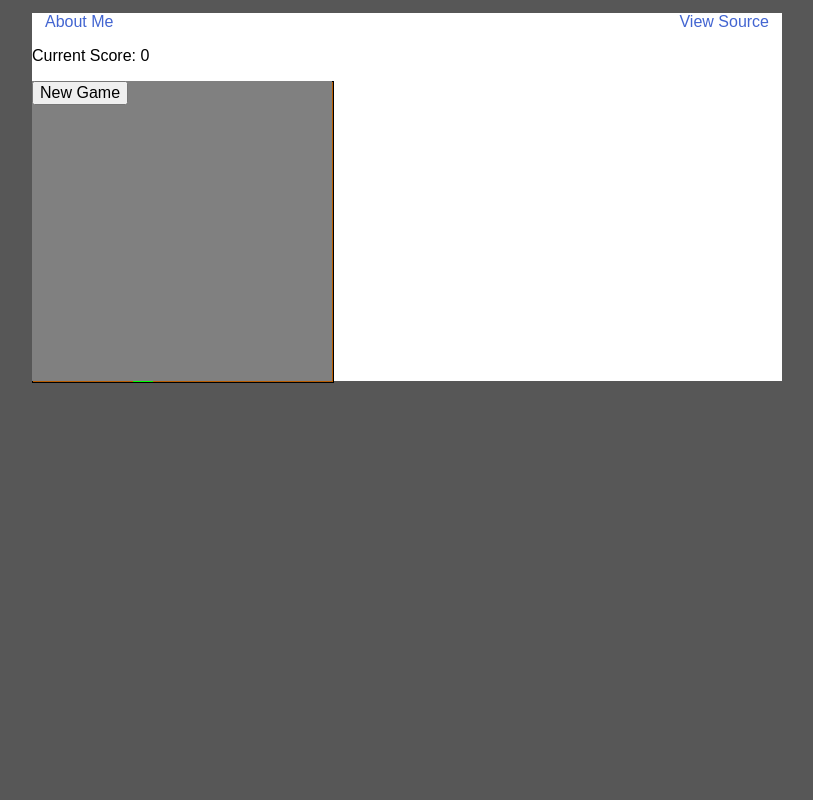
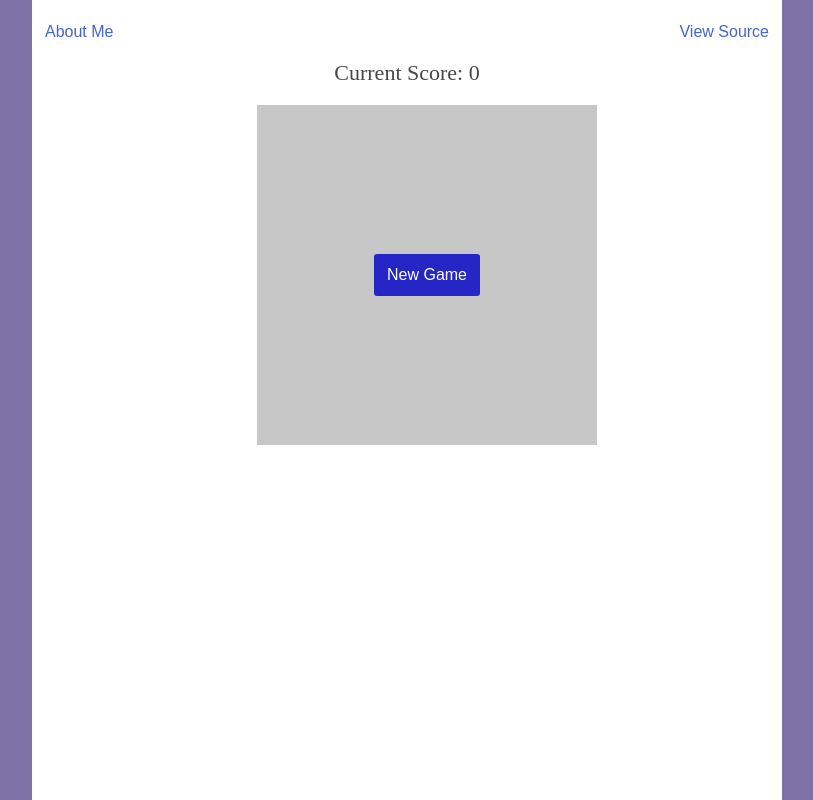
Before and after one commit to drabinowitz/snake, a website: page app/index.html in a window 1280 px wide. Both pictures are taken after a click on the button "New Game". Shown: the whole page, without its empty margins (233-1046 px from the left). Drawn offline with Linux system fonts and the light colour scheme.

Commit message:
styling game working on apple bug

```diff
--- a/app/container.css
+++ b/app/container.css
@@ -1,6 +1,14 @@
+html,body,.container {
+
+  height: 100%;
+
+  width: 100%;
+
+}
+
 body {
 
-  background-color: rgb(45,45,45,0.8);
+  background-color: rgba(125, 113, 165, 1);
 
 }
 
@@ -8,10 +16,12 @@ body {
 
   background-color: white;
 
-  width:100%;
+  max-width: 750px;
 
-  max-width:750px;
+  margin: auto;
 
-  margin:auto
+  padding: 10px 0px;
+
+  box-sizing: border-box;
 
 }
--- a/app/game-field/game-field.css
+++ b/app/game-field/game-field.css
@@ -11,6 +11,8 @@
   height: 300px;
 
   position: relative;
+
+  margin: auto;
 
 }
 
@@ -26,14 +28,16 @@
 
 #game-board{
 
-  border: 1px solid black;
+  border: 20px solid rgb(37, 37, 37);
 
 }
 
 .game-overlay{
 
-  background-color: grey;
+  background-color: rgba(199, 199, 199, 1);
 
   z-index: 2;
 
+  border: 20px solid rgba(199, 199, 199, 1);
+
 }
--- a/app/game-field/game-field.js
+++ b/app/game-field/game-field.js
@@ -44,11 +44,13 @@ $(document).ready(function(){
 
       snake.placeApple();
 
-      snake.move.start(snake.intervalID);
+      snake.move.start();
 
     },
 
     destroy : function(){
+
+      clearInterval(snake.intervalID);
 
       snake.body = [];
 
@@ -88,13 +90,7 @@ $(document).ready(function(){
 
       },
 
-      start : function(intervalID){
-
-        if(intervalID){
-
-          clearInterval(intervalID);
-
-        }
+      start : function(){
 
         snake.intervalID = setInterval(function(){
 
@@ -128,13 +124,11 @@ $(document).ready(function(){
 
         head = snake.body[snake.body.length - 1];
 
-        var alive = snake.check(head);
+        var result = snake.check(head);
 
-        if (alive){
+        snake.boardContext.fillRect(head[0],head[1],snake.settings.bodySize,snake.settings.bodySize);
 
-          snake.boardContext.fillRect(head[0],head[1],snake.settings.bodySize,snake.settings.bodySize);
-
-        }
+        snake.handle(result);
 
       },
 
@@ -186,21 +180,36 @@ $(document).ready(function(){
 
       if(squareColor == snake.settings.appleColor){
 
-        siren.trigger("snake-got-apple",snake.body.length);
-
-        return true;
+        return "apple";
 
       } else if (squareColor == snake.settings.snakeColor || squareColor == snake.settings.wallColor ){
 
-        snake.destroy();
-
-        siren.trigger("snake-died");
-
-        return false;
+        return "died";
 
       }
 
-      return true;
+    },
+
+    handle : function(result){
+
+      switch(result){
+
+        case "apple":
+
+          siren.trigger("snake-got-apple",snake.body.length);
+
+          break;
+
+        case "died":
+
+          snake.destroy();
+
+          siren.trigger("snake-died");
+
+          break;
+
+
+      }
 
     },
 
--- /dev/null
+++ b/app/game-manager.css
@@ -0,0 +1,31 @@
+button.new-game {
+
+  background-color: rgb(38, 38, 199);
+
+  outline: none;
+
+  border: none;
+
+  color: white;
+
+  font-family: sans-serif;
+
+  display: block;
+
+  padding: 12px 13px;
+
+  border-radius: 3px;
+
+  margin: auto;
+
+  position: relative;
+
+  top: 50%;
+
+  -webkit-transform: translateY(-50%);
+
+  -ms-transform: translateY(-50%);
+
+  transform: translateY(-50%);
+
+}
--- a/app/game-manager.js
+++ b/app/game-manager.js
@@ -36,13 +36,13 @@ $(document).ready(function(){
 
       boardContext : undefined,
 
-      backgroundColor : "#B85C00",
+      backgroundColor : "#b85c00",
 
       wallColor : '#000000',
 
-      startingPos : [100,100],
+      startingPos : [0,140],
 
-      speed : 3,
+      speed : 5,
 
       boardSize : 300,
 
--- a/app/index.html
+++ b/app/index.html
@@ -6,6 +6,8 @@
   <link rel="stylesheet" href="bower_components/normalize.css/normalize.css">
   <link rel="stylesheet" href="container.css">
   <link rel="stylesheet" href="navigation-bar.css">
+  <link rel="stylesheet" href="game-manager.css">
+  <link rel="stylesheet" href="score-keeper/score-keeper.css">
   <link rel="stylesheet" href="game-field/game-field.css">
 </head>
 <body>
--- /dev/null
+++ b/app/score-keeper/score-keeper.css
@@ -0,0 +1,15 @@
+p.current-score {
+
+  margin: 19px auto;
+
+  display: block;
+
+  text-align: center;
+
+  font-size: 22px;
+
+  font-family: serif;
+
+  color: rgba(30, 30, 30, 0.82);
+
+}
```
